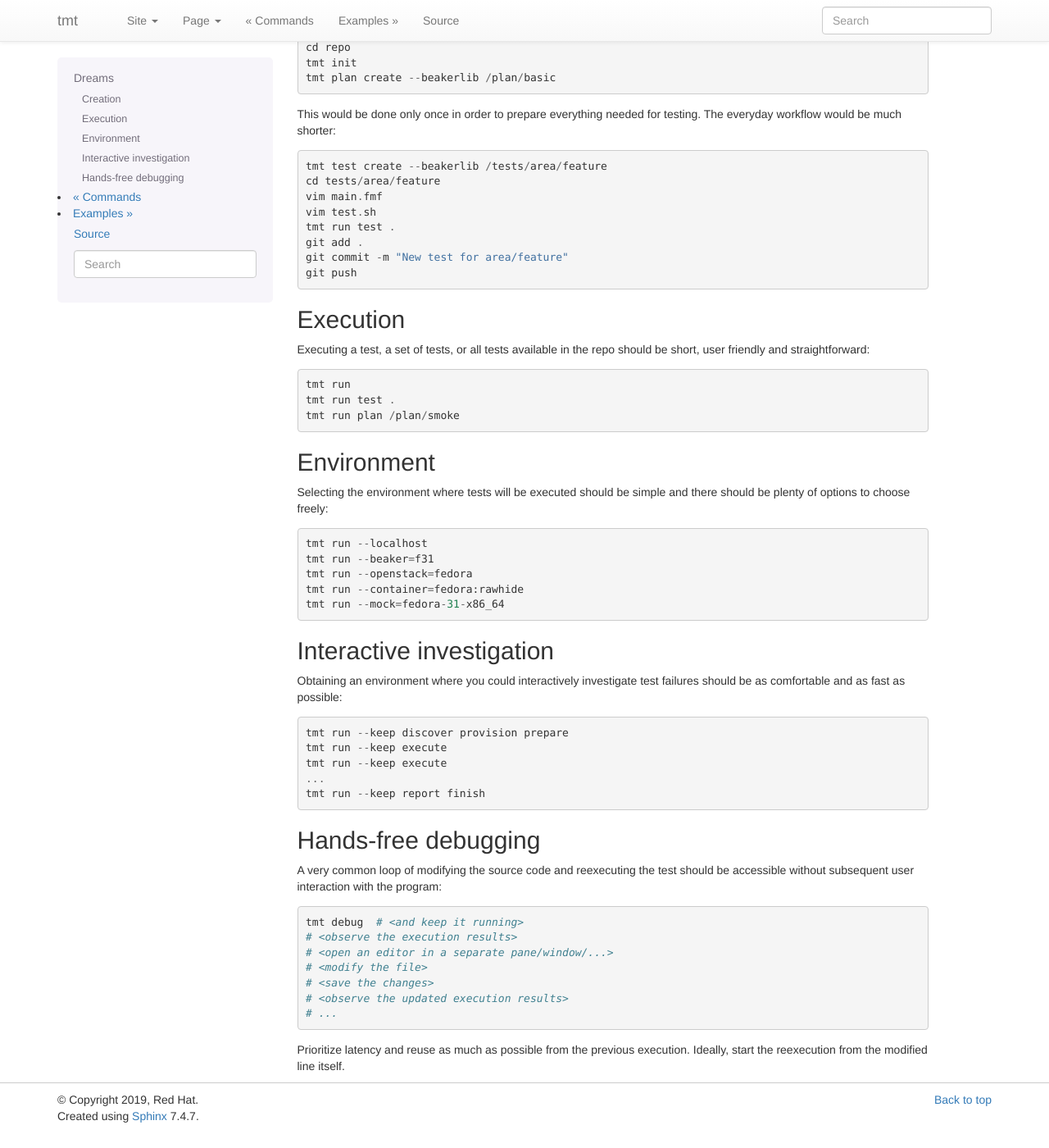
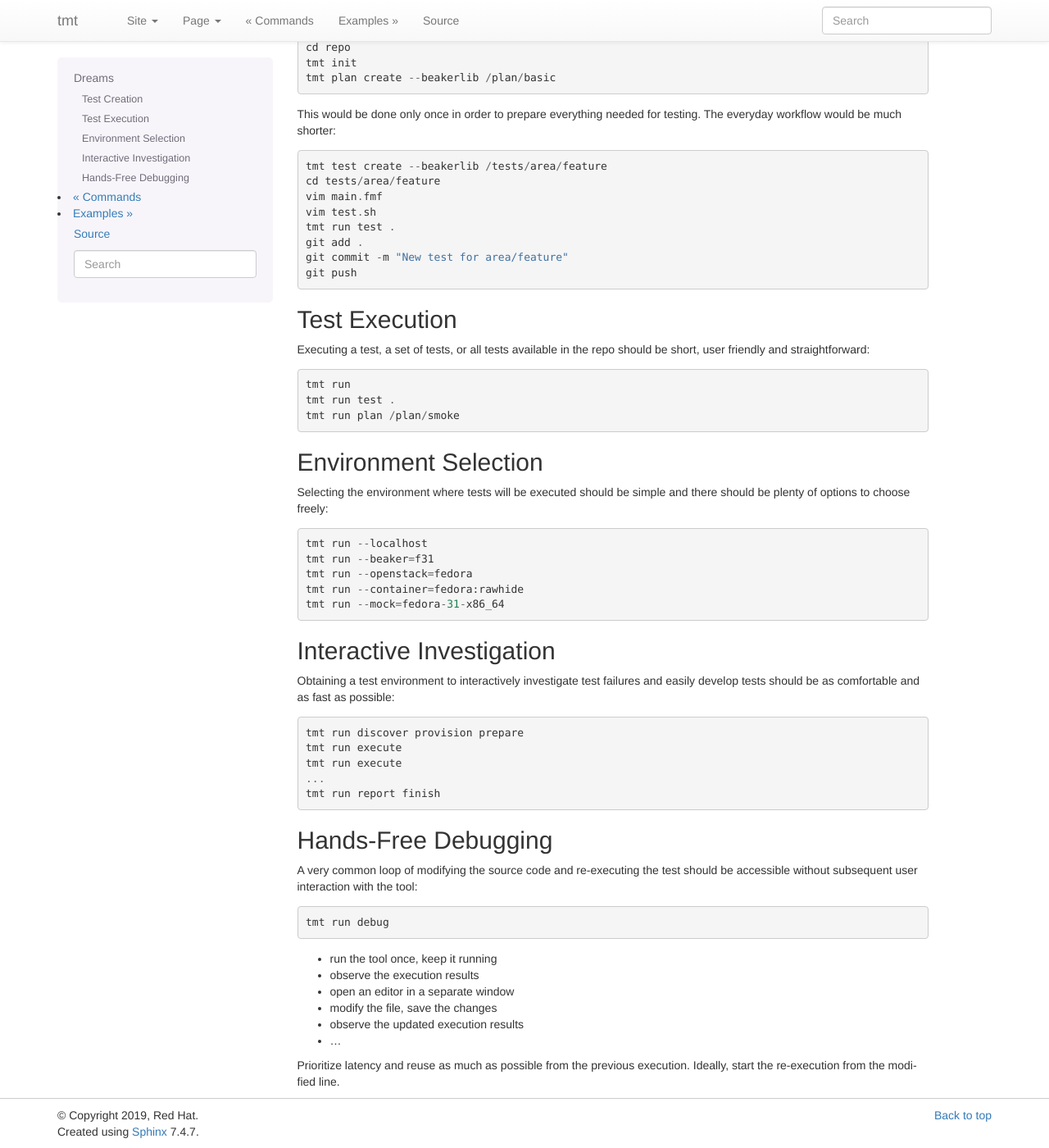
Before and after one commit to psss/did, a Sphinx documentation site: the page built from docs/dreams.rst, in a window 1280 px wide and 1400 px high, scrolled down 245 px. Shown: the whole window at 82% size. Built offline with Sphinx 7.4.7, drawn with Linux system fonts in a browser that asks for light colours; some of the changed text lies outside the part shown.

Commit message:
Adjust the hands-free dream, add a story for it

```diff
--- a/README.rst
+++ b/README.rst
@@ -156,7 +156,7 @@ https://pagure.io/fedora-ci/metadata
 Authors
 ~~~~~~~~~~~~~~~~~~~~~~~~~~~~~~~~~~~~~~~~~~~~~~~~~~~~~~~~~~~~~~~~~~
 
-Petr Šplíchal.
+Petr Šplíchal and Alexander Sosedkin.
 
 
 Copyright
--- a/docs/dreams.rst
+++ b/docs/dreams.rst
@@ -5,7 +5,7 @@
 A couple of dreams for the future...
 
 
-Creation
+Test Creation
 ~~~~~~~~~~~~~~~~~~~~~~~~~~~~~~~~~~~~~~~~~~~~~~~~~~~~~~~~~~~~~~~~~~
 
 Creating a new test, executing it and enabling in the continuous
@@ -30,7 +30,7 @@ for testing. The everyday workflow would be much shorter::
     git push
 
 
-Execution
+Test Execution
 ~~~~~~~~~~~~~~~~~~~~~~~~~~~~~~~~~~~~~~~~~~~~~~~~~~~~~~~~~~~~~~~~~~
 
 Executing a test, a set of tests, or all tests available in the
@@ -41,7 +41,7 @@ repo should be short, user friendly and straightforward::
     tmt run plan /plan/smoke
 
 
-Environment
+Environment Selection
 ~~~~~~~~~~~~~~~~~~~~~~~~~~~~~~~~~~~~~~~~~~~~~~~~~~~~~~~~~~~~~~~~~~
 
 Selecting the environment where tests will be executed should be
@@ -54,35 +54,35 @@ simple and there should be plenty of options to choose freely::
     tmt run --mock=fedora-31-x86_64
 
 
-Interactive investigation
+Interactive Investigation
 ~~~~~~~~~~~~~~~~~~~~~~~~~~~~~~~~~~~~~~~~~~~~~~~~~~~~~~~~~~~~~~~~~~
 
-Obtaining an environment where you could interactively
-investigate test failures should be
-as comfortable and as fast as possible::
+Obtaining a test environment to interactively investigate test
+failures and easily develop tests should be as comfortable and as
+fast as possible::
 
-    tmt run --keep discover provision prepare
-    tmt run --keep execute
-    tmt run --keep execute
+    tmt run discover provision prepare
+    tmt run execute
+    tmt run execute
     ...
-    tmt run --keep report finish
+    tmt run report finish
 
 
-Hands-free debugging
+Hands-Free Debugging
 ~~~~~~~~~~~~~~~~~~~~~~~~~~~~~~~~~~~~~~~~~~~~~~~~~~~~~~~~~~~~~~~~~~
 
-A very common loop of modifying the source code
-and reexecuting the test
-should be accessible without subsequent user interaction with the program::
+A very common loop of modifying the source code and re-executing
+the test should be accessible without subsequent user interaction
+with the tool::
 
-    tmt debug  # <and keep it running>
-    # <observe the execution results>
-    # <open an editor in a separate pane/window/...>
-    # <modify the file>
-    # <save the changes>
-    # <observe the updated execution results>
-    # ...
+    tmt run debug
 
-Prioritize latency
-and reuse as much as possible from the previous execution.
-Ideally, start the reexecution from the modified line itself.
+* run the tool once, keep it running
+* observe the execution results
+* open an editor in a separate window
+* modify the file, save the changes
+* observe the updated execution results
+* ...
+
+Prioritize latency and reuse as much as possible from the previous
+execution. Ideally, start the re-execution from the modified line.
```
Also changed, not shown: 1 other file.
